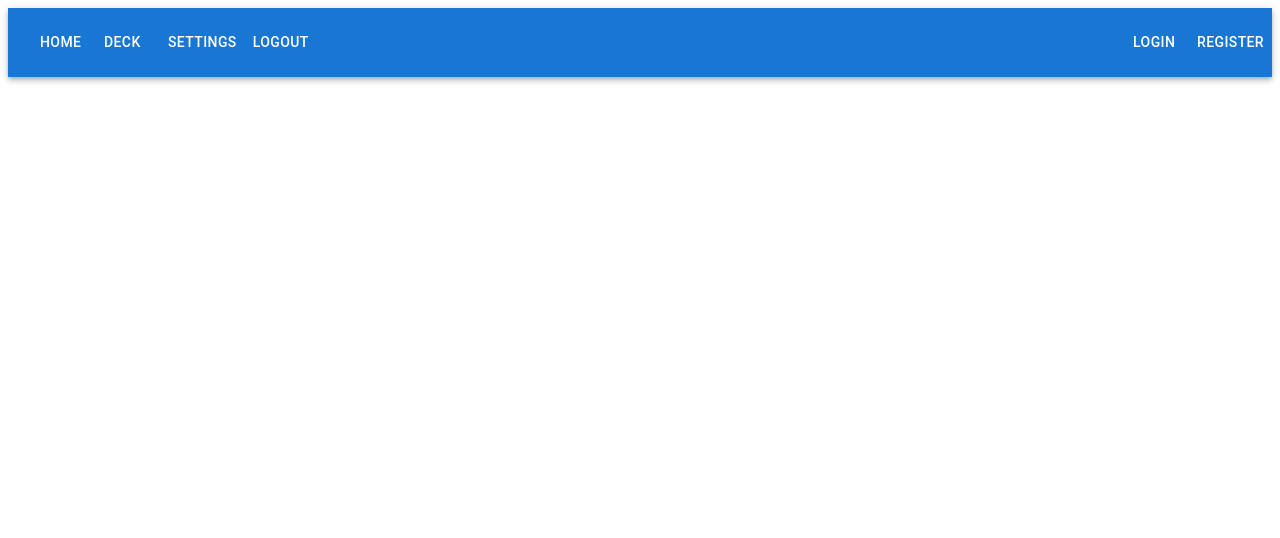
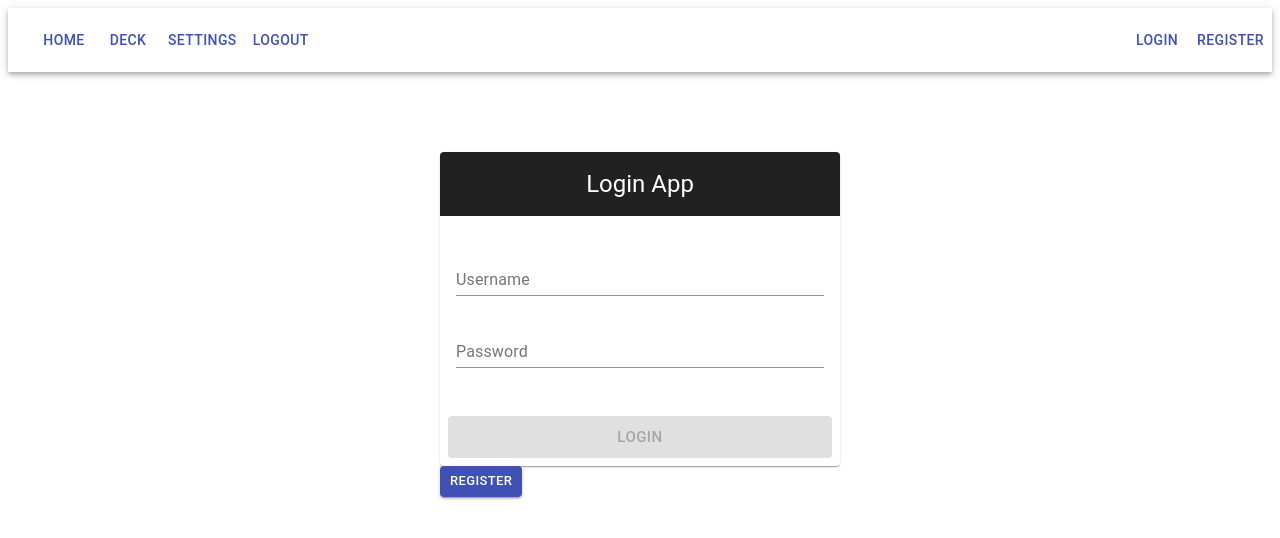
Before and after one commit to crashingstar/flashcard-app, a React (Create React App) app: page /login in a window 1280 px wide. Shown: the top 538 px of the page. Built offline with nearby package versions, Linux system fonts and the light colour scheme.

Commit message:
Update login and register component styles

```diff
--- a/src/App.tsx
+++ b/src/App.tsx
@@ -6,20 +6,49 @@ import Home from './component/HomeComponent';
 import Login from './pages/LoginComponent';
 import Register from './pages/RegisterComponent';
 import NavBarComponent from "./component/NavBarComponent";
+import { createStyles, makeStyles, Theme } from '@material-ui/core/styles';
+
+export const useStyles = makeStyles((theme: Theme) =>
+  createStyles({
+    containerLogin: {
+      display: 'flex',
+      flexWrap: 'wrap',
+      width: 400,
+      margin: `${theme.spacing(0)} auto`
+    },
+    loginBtn: {
+      marginTop: theme.spacing(2),
+      flexGrow: 1
+    },
+
+    headerLogin: {
+      textAlign: 'center',
+      background: '#212121',
+      color: '#fff'
+    },
+    cardLogin: {
+      marginTop: theme.spacing(10)
+    }
+  })
+);
 
 
 function App() {
   return (
+    <div>
+    <NavBarComponent></NavBarComponent>
+
     <BrowserRouter>
-      <NavBarComponent></NavBarComponent>
 
       <Routes>
-        <Route path="/" element={<Login/>} />
-        <Route path="register" element={<Register/>} />
-        <Route path="home" element={<Home/>} />
-        <Route path="deck" element={<Deck/>} />
+        <Route path="/login" element={<Login/>} />
+        <Route path="/register" element={<Register/>} />
+        <Route path="/home" element={<Home/>} />
+        <Route path="/deck" element={<Deck/>} />
       </Routes>
-    </BrowserRouter>);
+    </BrowserRouter>
+    </div>
+    );
 }
 
 export default App;
```
